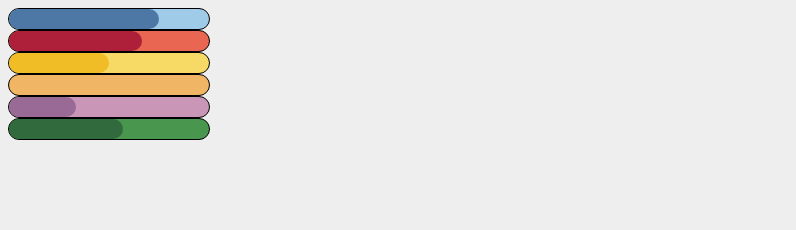
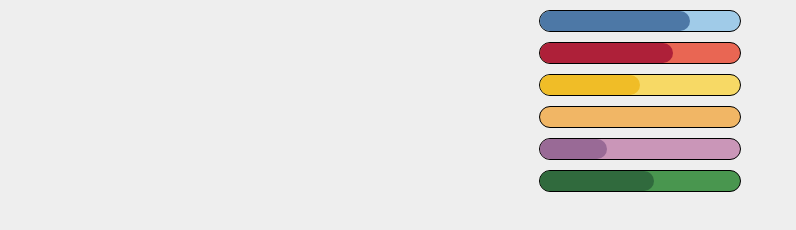
Before and after one commit to HafizMuhammad-Saad/progress-bar-animation, a plain HTML site: page index.html in a window 1280 px wide. Shown: the whole page, without its empty margins (0-796 px from the left). Drawn offline with Linux system fonts and the light colour scheme.

Commit message:
Update style.css

```diff
--- a/style.css
+++ b/style.css
@@ -6,7 +6,6 @@ body {
     width:200px;
     border:1px solid black;
     border-radius:50px;
-<<<<<<< HEAD
     margin: 10px auto;
 }
 .container1{
@@ -26,9 +25,7 @@ body {
 }
 .container6{
     background-color: #49964F;
-=======
     margin:10px auto;
->>>>>>> 92550a094667a04281b97a9c94b1bdf17077f9da
 }
 .bar{
     width:100%;
```
